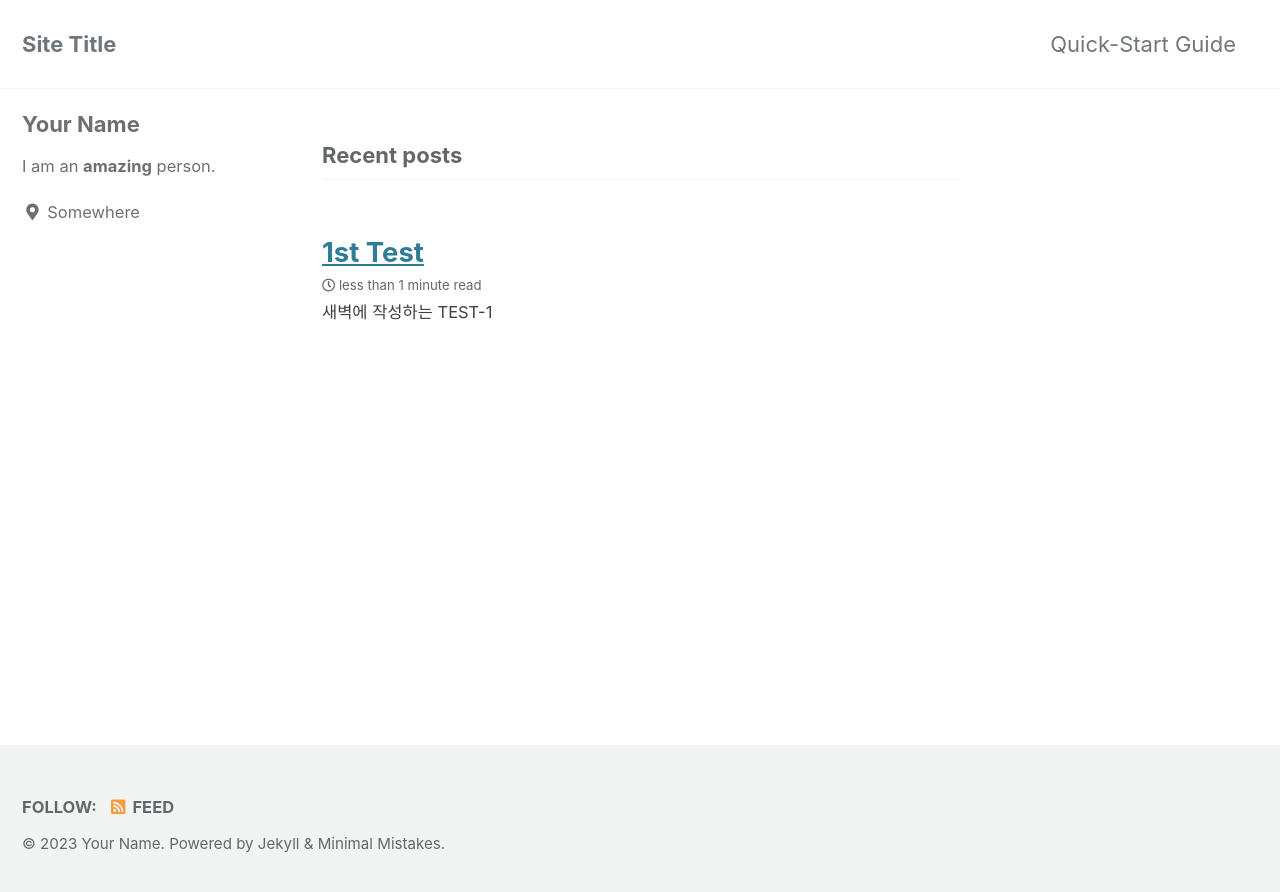
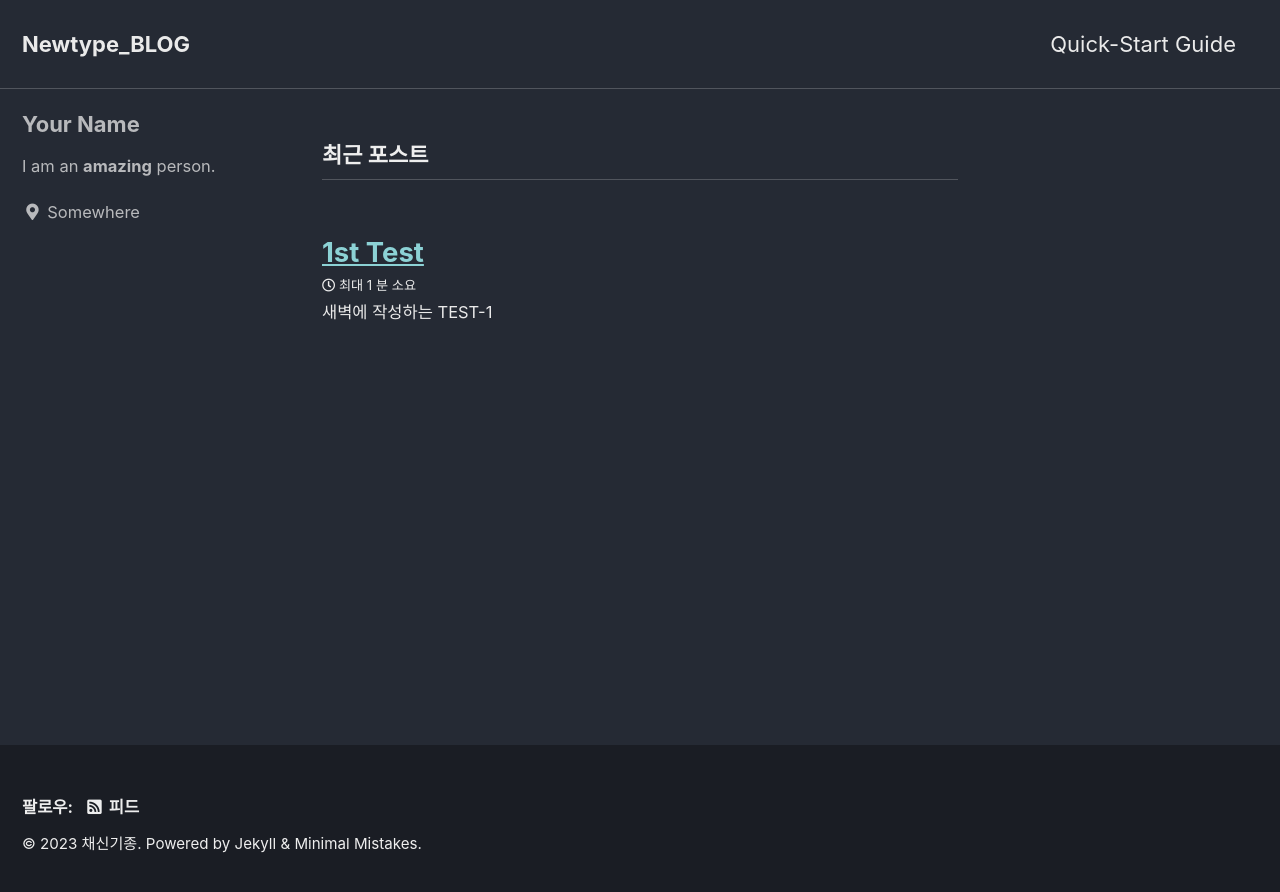
Before and after one commit to Newtype-photographer/Newtype-photographer.github.io, a Jekyll site: the page built from index.html, in a window 1280 px wide. Shown: the top 892 px of the page. Built offline with Jekyll 4.4.1, drawn with Linux system fonts in a browser that asks for light colours; cached includes are drawn as plain includes; the list of posts is cut into pages by our own code.

Commit message:
mainhomepage-1

```diff
--- a/_config.yml
+++ b/_config.yml
@@ -12,16 +12,16 @@
 
 # theme                  : "minimal-mistakes-jekyll"
 # remote_theme           : "mmistakes/minimal-mistakes"
-minimal_mistakes_skin    : "default" # "air", "aqua", "contrast", "dark", "dirt", "neon", "mint", "plum", "sunrise"
+minimal_mistakes_skin    : "dark" # "air", "aqua", "contrast", "dark", "dirt", "neon", "mint", "plum", "sunrise" #화면 색상
 
 # Site Settings
-locale                   : "en-US"
-title                    : "Site Title"
+locale                   : "ko-KR" #언어
+title                    : "Newtype_BLOG" #메인네이밍
 title_separator          : "-"
 subtitle                 : # site tagline that appears below site title in masthead
-name                     : "Your Name"
-description              : "An amazing website."
-url                      : # the base hostname & protocol for your site e.g. "https://mmistakes.github.io"
+name                     : "채신기종" #프로필네이밍
+description              : "포토그래퍼 + 코딩"
+url                      : "https://github.com/Newtype-photographer"
 baseurl                  : # the subpath of your site, e.g. "/blog"
 repository               : # GitHub username/repo-name e.g. "mmistakes/minimal-mistakes"
 teaser                   : # path of fallback teaser image, e.g. "/assets/images/500x300.png"
```
